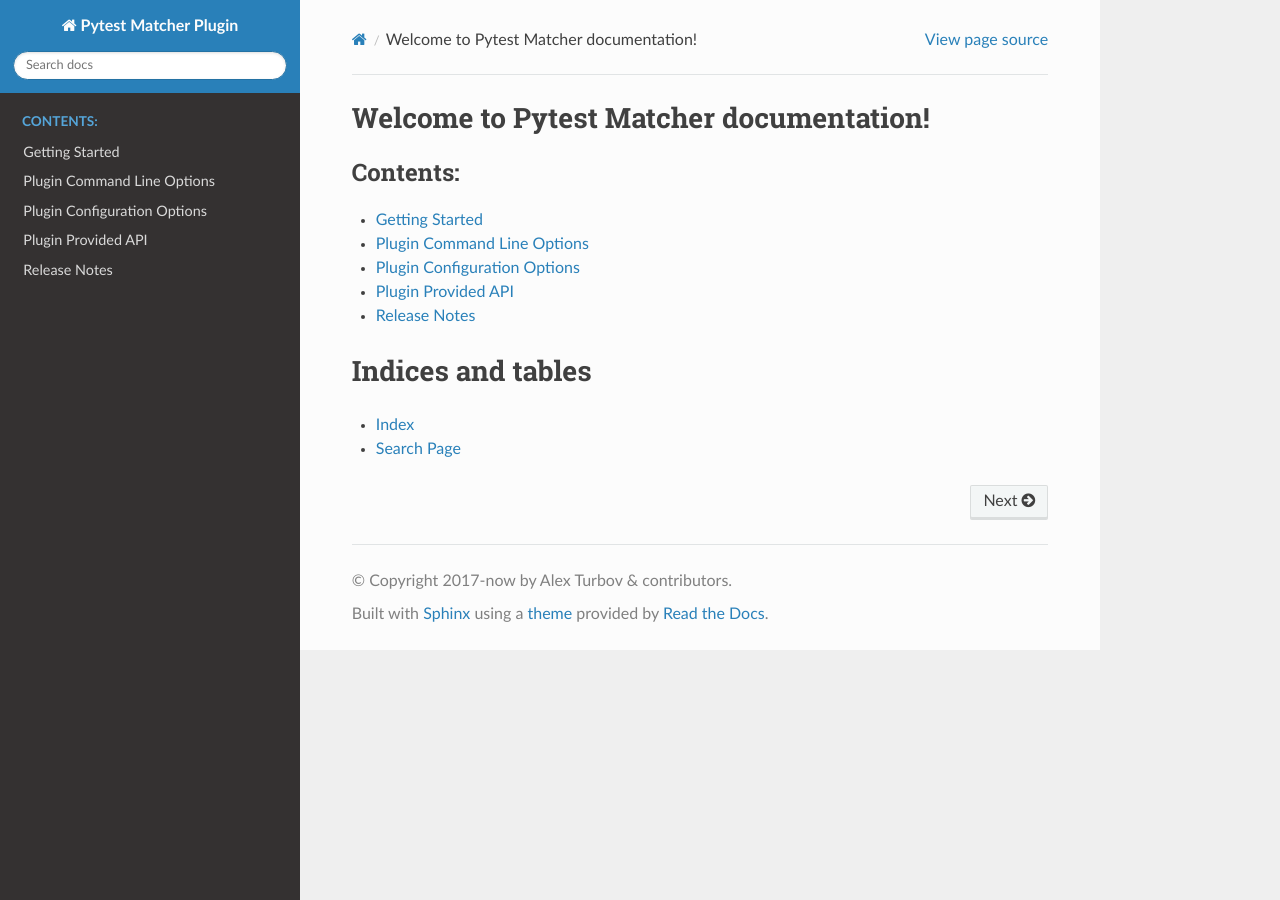
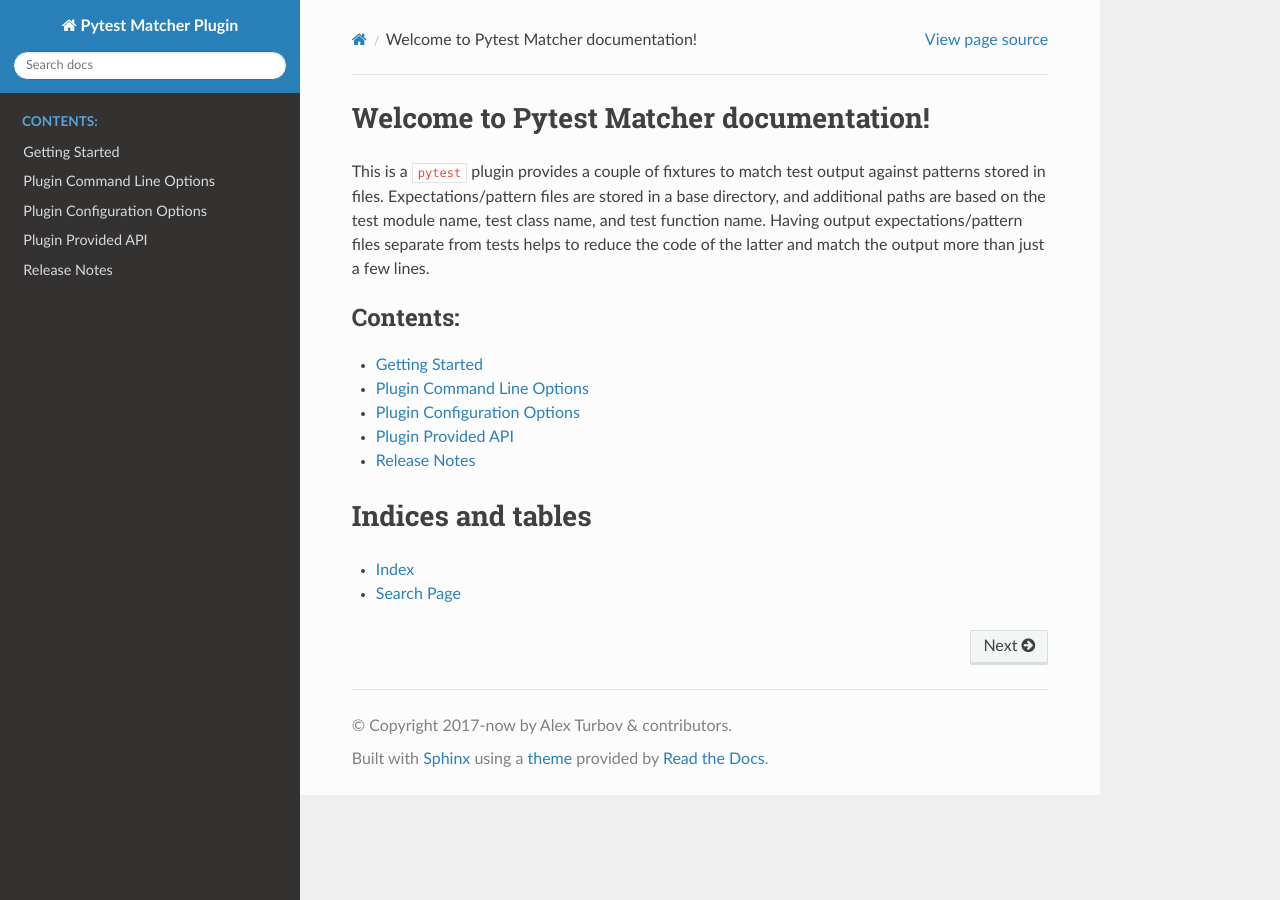
Before and after one commit to zaufi/pytest-matcher, a Sphinx documentation site: the page built from doc/index.rst, in a window 1280 px wide. Built offline with Sphinx 7.4.7 and the Read the Docs theme 2.0.0, drawn with Linux system fonts in a browser that asks for light colours; the version number could not be read and is left out.

Commit message:
docs: better plugin description in the documentation

```diff
--- a/doc/index.rst
+++ b/doc/index.rst
@@ -5,6 +5,12 @@
 
 Welcome to Pytest Matcher documentation!
 ========================================
+
+This is a ``pytest`` plugin provides a couple of fixtures to match test output against
+patterns stored in files. Expectations/pattern files are stored in a base directory, and
+additional paths are based on the test module name, test class name, and test function name.
+Having output expectations/pattern files separate from tests helps to reduce the code of the latter
+and match the output more than just a few lines.
 
 .. toctree::
     :maxdepth: 1
```
Also changed, not shown: README.rst (+6 -7 lines).
